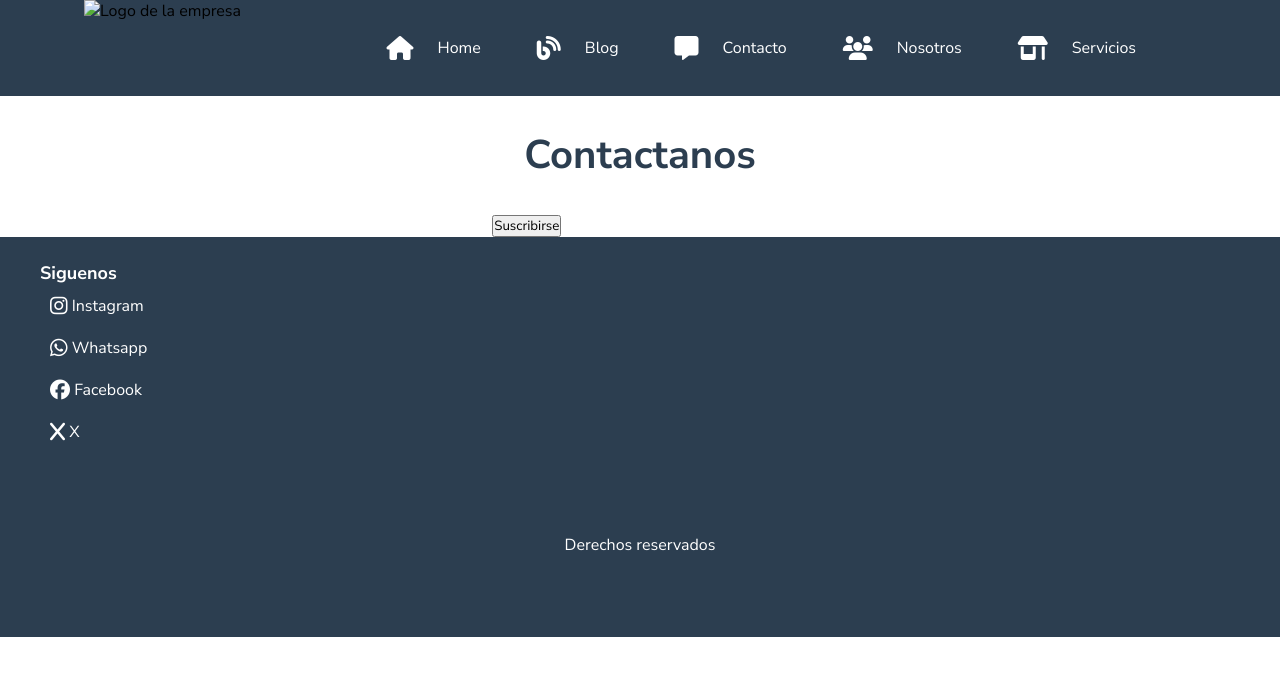
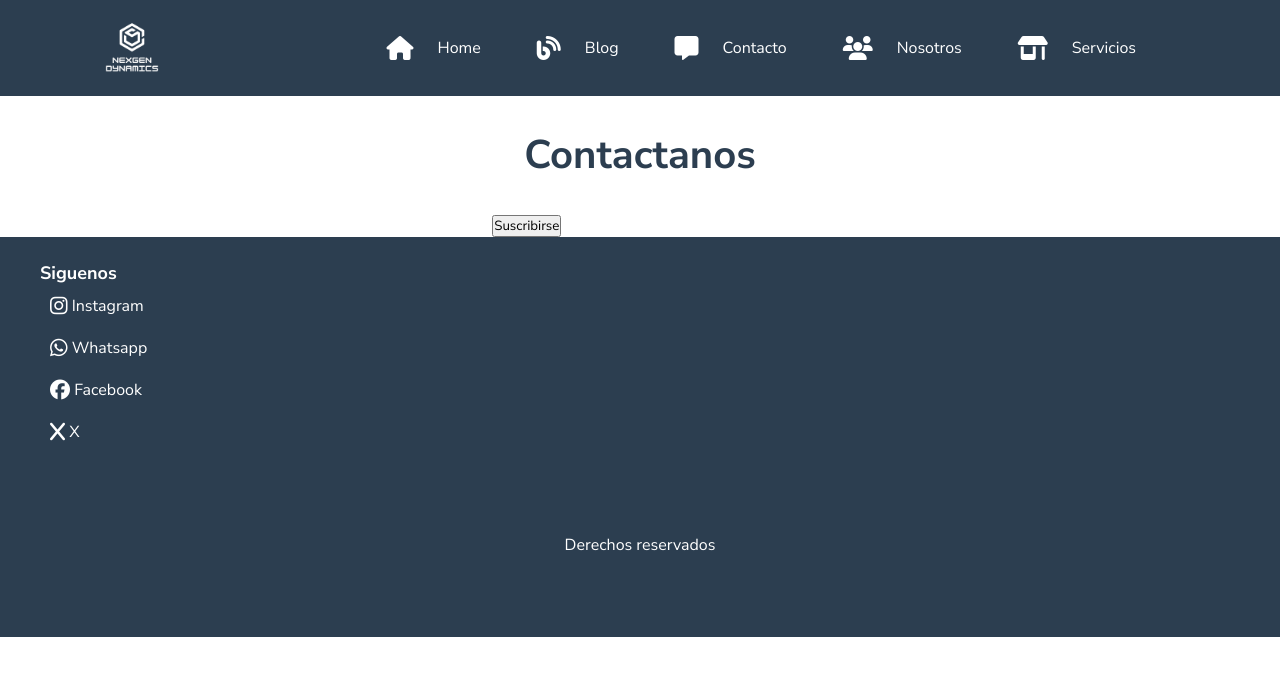
Before and after one commit to AngelTe30/preentrega3, a website: page pages/contacto.html in a window 1280 px wide. Drawn offline with nearby package versions, Linux system fonts and the light colour scheme; the site is published under a folder, as on GitHub Pages, so addresses that start at the root find nothing.

Commit message:
actulizacion logo

```diff
--- a/pages/contacto.html
+++ b/pages/contacto.html
@@ -13,7 +13,7 @@
 <body>
     <header>
         <div class="logo">
-            <img src="/images/Logo.png" href="../index.html" alt="Logo de la empresa">
+            <img src="../images/Logo.png" href="../index.html" alt="Logo de la empresa">
             <h1><a href="../index.html">NexGen Dynamics </a></h1>
         </div>
         <nav>
```
Also changed, not shown: index.html (+1 -1 lines), pages/blog.html (+1 -1 lines), pages/nosotros.html (+1 -1 lines).
